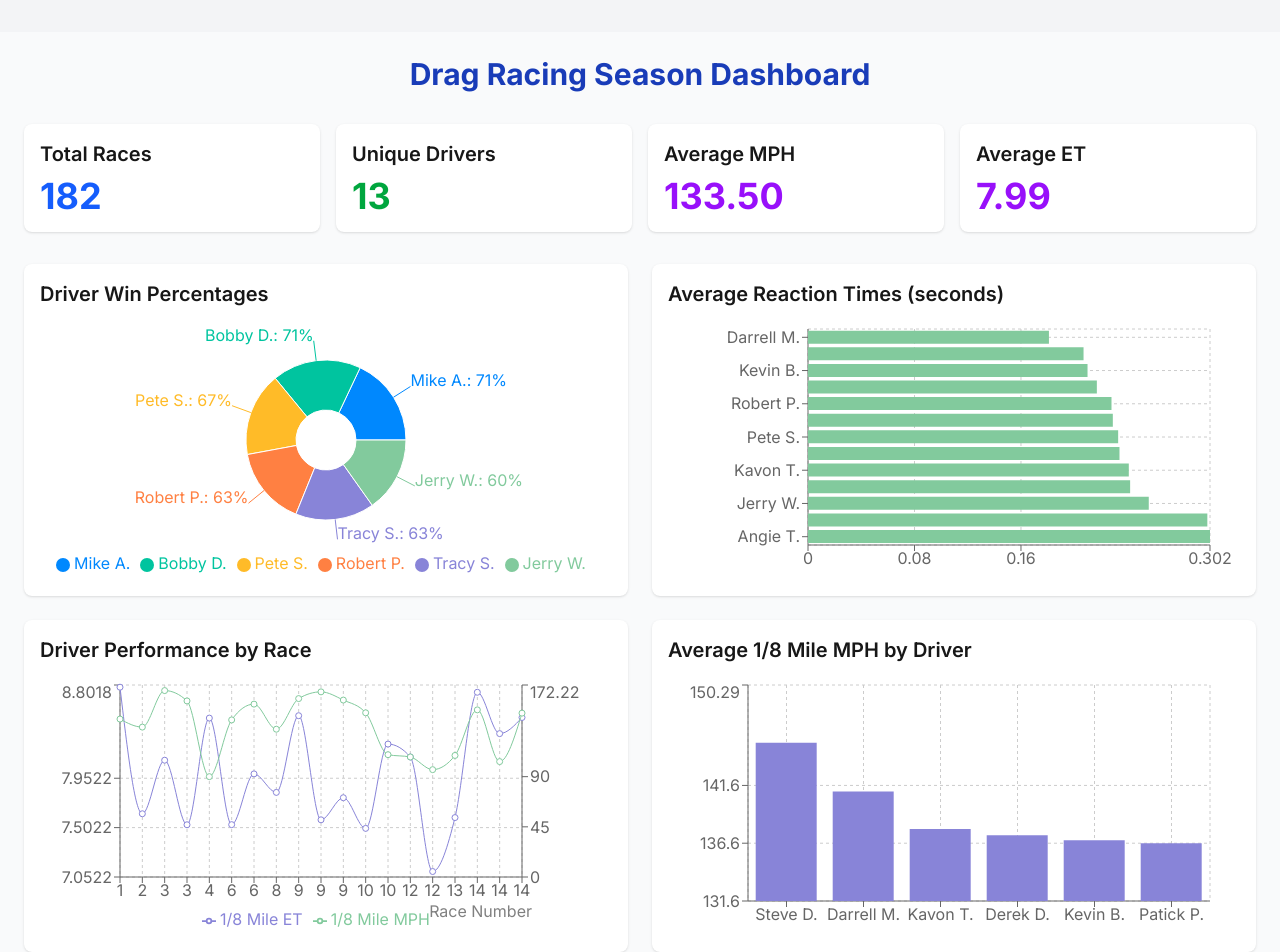
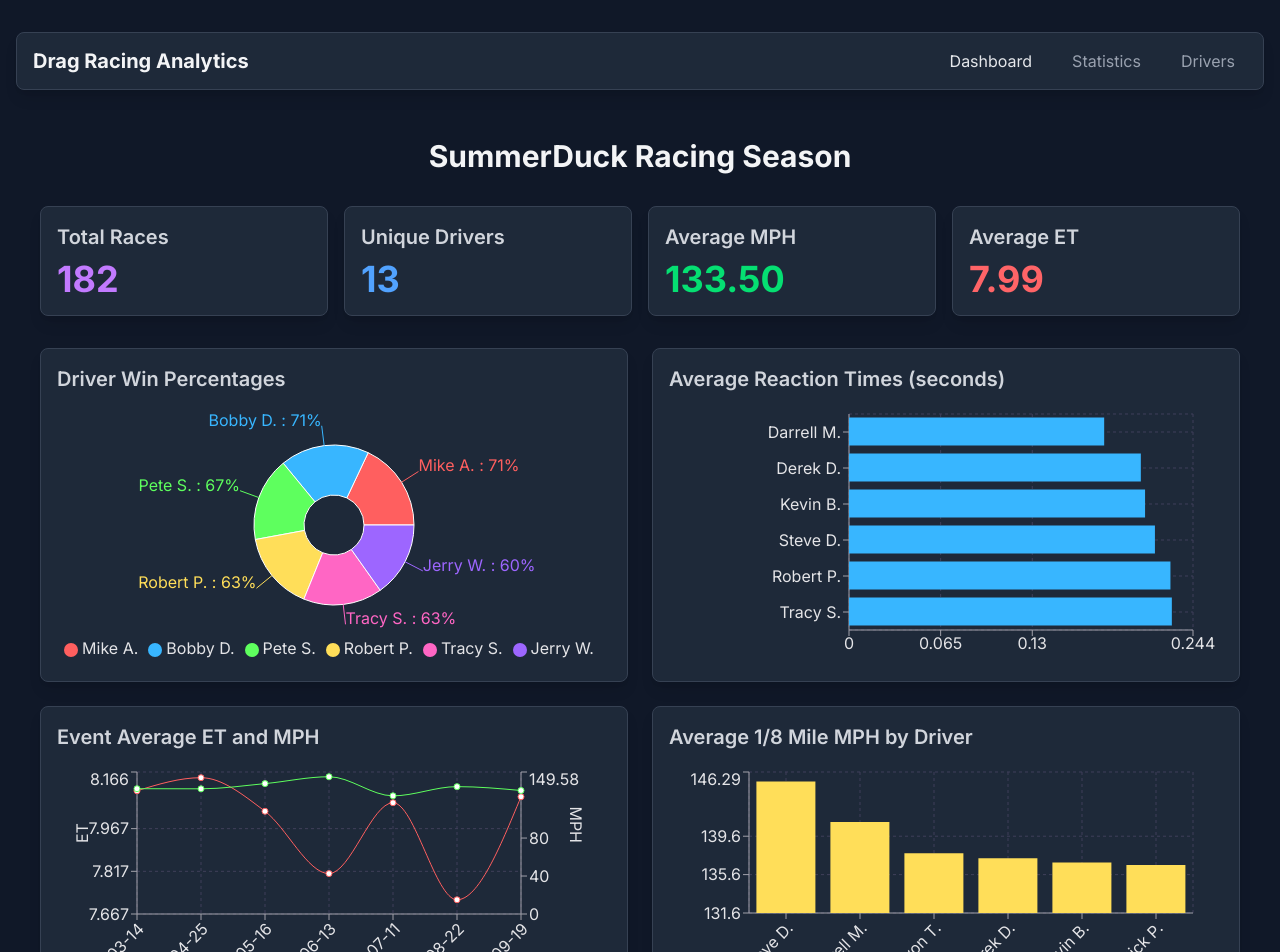
Before and after one commit to Codykilpatrick/summerduck-dashboard, a Next.js app: page / in a window 1280 px wide. Shown: the top 952 px of the page. Built offline with nearby package versions, Linux system fonts and the light colour scheme.

Commit message:
Fix Dashboard domains

```diff
--- a/src/app/page.tsx
+++ b/src/app/page.tsx
@@ -5,9 +5,33 @@ import DashboardComponent from '@/components/DashboardComponent';
 
 export default function Home() {
   return (
-    <main className="min-h-screen bg-gray-100">
-      <div className="container mx-auto py-8">
+    <main className="min-h-screen bg-gray-900">
+      <div className="container mx-auto px-4 py-8">
+        {/* Optional Navbar */}
+        <nav className="mb-6 px-4 py-3 bg-gray-800 rounded-lg shadow-lg border border-gray-700">
+          <div className="flex justify-between items-center">
+            <div className="text-xl font-bold text-gray-100">Drag Racing Analytics</div>
+            <div className="flex space-x-4">
+              <button className="px-3 py-1 text-gray-200 hover:text-purple-400 focus:outline-none">
+                Dashboard
+              </button>
+              <button className="px-3 py-1 text-gray-400 hover:text-purple-400 focus:outline-none">
+                Statistics
+              </button>
+              <button className="px-3 py-1 text-gray-400 hover:text-purple-400 focus:outline-none">
+                Drivers
+              </button>
+            </div>
+          </div>
+        </nav>
+
+        {/* Dashboard Component */}
         <DashboardComponent />
+
+        {/* Optional Footer */}
+        <footer className="mt-8 px-4 py-3 text-center text-gray-400 text-sm">
+          © {new Date().getFullYear()} SummerDuck Racing | All rights reserved
+        </footer>
       </div>
     </main>
   );
--- a/src/components/DashboardComponent.tsx
+++ b/src/components/DashboardComponent.tsx
@@ -21,8 +21,14 @@ interface RaceRecord {
   WinLoss: string;
 }
 
-// Custom colors for charts
-const COLORS = ['#0088FE', '#00C49F', '#FFBB28', '#FF8042', '#8884d8', '#82ca9d'];
+// Custom dark theme colors
+const COLORS = ['#FF5F5F', '#38B6FF', '#5EFF5E', '#FFDE59', '#FF66C4', '#9D66FF'];
+const BACKGROUND_COLOR = '#1E1E2E';
+const CARD_COLOR = '#2A2A3C';
+const TEXT_COLOR = '#E4E4E7';
+const SECONDARY_TEXT_COLOR = '#A1A1AA';
+const ACCENT_COLOR = '#7C3AED';
+const GRID_COLOR = '#3F3F5A';
 
 const DashboardComponent = () => {
   const [raceData, setRaceData] = useState<RaceRecord[]>([]);
@@ -98,7 +104,7 @@ const DashboardComponent = () => {
       .map(([driver, stats]) => {
         const winRate = stats.total > 0 ? Math.round((stats.wins / stats.total) * 100) : 0;
         const [first, last] = driver.split(' ');
-        const displayName = last ? `${first} ${last[0]}.` : first; // Handle single-word names
+        const displayName = last ? `${first} ${last[0]}. ` : first; // Handle single-word names
 
         return {
           name: displayName,
@@ -134,34 +140,60 @@ const DashboardComponent = () => {
         value: parseFloat(avg.toFixed(3))
       };
     })
-    .sort((a, b) => a.value - b.value); // Remove slice to show all drivers
-
+    .sort((a, b) => a.value - b.value) // Remove slice to show all drivers
+    .slice(0, 6); // Top 6 drivers by reaction time
   setReactionTimes(avgReactions);
 
 
-    // Get performance metrics by race number for a specific driver
-    // Using the first driver with the most races for this example
-    const driverRaceCounts = Array.from(driverStats.entries())
-      .map(([driver, stats]) => ({driver, count: stats.total}))
-      .sort((a, b) => b.count - a.count);
+    // Calculate average ET and MPH by date
+    const datePerformanceMap = new Map<string, {
+      et: number[],
+      mph: number[],
+      count: number
+    }>();
 
-    if (driverRaceCounts.length > 0) {
-      const focusDriver = driverRaceCounts[0].driver;
+    data.forEach(record => {
+      if (!datePerformanceMap.has(record.Date)) {
+        datePerformanceMap.set(record.Date, {
+          et: [],
+          mph: [],
+          count: 0
+        });
+      }
 
-      const driverRaces = data
-        .filter(record => record.Driver === focusDriver)
-        .sort((a, b) => (a.RaceNumber || 0) - (b.RaceNumber || 0));
+      const dateStats = datePerformanceMap.get(record.Date)!;
 
-      const performanceData = driverRaces.map(race => ({
-        race: race.RaceNumber,
-        et: race['1/8ET'],
-        mph: race['1/8MPH'],
-        reaction: race.Reaction,
-        result: race.WinLoss
-      }));
+      if (record['1/8ET'] && record['1/8ET'] > 0) {
+        dateStats.et.push(record['1/8ET']);
+      }
 
-      setPerformanceByRace(performanceData);
-    }
+      if (record['1/8MPH'] && record['1/8MPH'] > 0) {
+        dateStats.mph.push(record['1/8MPH']);
+      }
+
+      dateStats.count += 1;
+    });
+
+    const performanceByDate = Array.from(datePerformanceMap.entries())
+      .map(([date, stats]) => {
+        const avgEt = stats.et.length > 0
+          ? stats.et.reduce((sum, val) => sum + val, 0) / stats.et.length
+          : 0;
+
+        const avgMph = stats.mph.length > 0
+          ? stats.mph.reduce((sum, val) => sum + val, 0) / stats.mph.length
+          : 0;
+
+        return {
+          date,
+          et: parseFloat(avgEt.toFixed(3)),
+          mph: parseFloat(avgMph.toFixed(2)),
+          count: stats.count
+        };
+      })
+      .sort((a, b) => new Date(a.date).getTime() - new Date(b.date).getTime());
+
+    setPerformanceByRace(performanceByDate);
 
     // Calculate average speed by driver
     const speedsByDriver = new Map<string, number[]>();
@@ -192,41 +224,68 @@ const DashboardComponent = () => {
     setAvgSpeedByDriver(avgSpeeds);
   };
 
+  // Custom chart theme components
+  const CustomTooltip = ({ active, payload, label }: any) => {
+    if (active && payload && payload.length) {
+      return (
+        <div className="bg-gray-800 border border-gray-700 p-2 rounded shadow-lg text-gray-200">
+          <p className="font-semibold">{`${label}`}</p>
+          {payload.map((entry: any, index: number) => (
+            <p key={`item-${index}`} style={{ color: entry.color }}>
+              {`${entry.name}: ${entry.value}`}
+            </p>
+          ))}
+        </div>
+      );
+    }
+    return null;
+  };
+
   if (loading) {
-    return <div className="flex justify-center items-center h-screen">Loading race data...</div>;
+    return (
+      <div className="flex justify-center items-center h-screen bg-gray-900 text-gray-200">
+        <div className="flex flex-col items-center">
+          <svg className="animate-spin h-10 w-10 text-purple-500 mb-4" xmlns="http://www.w3.org/2000/svg" fill="none" viewBox="0 0 24 24">
+            <circle className="opacity-25" cx="12" cy="12" r="10" stroke="currentColor" strokeWidth="4"></circle>
+            <path className="opacity-75" fill="currentColor" d="M4 12a8 8 0 018-8V0C5.373 0 0 5.373 0 12h4zm2 5.291A7.962 7.962 0 014 12H0c0 3.042 1.135 5.824 3 7.938l3-2.647z"></path>
+          </svg>
+          <span className="text-xl">Loading race data...</span>
+        </div>
+      </div>
+    );
   }
 
   if (error) {
-    return <div className="text-red-500 p-4">Error: {error}</div>;
+    return <div className="text-red-500 p-4 bg-gray-900">Error: {error}</div>;
   }
 
-  console.log(performanceByRace);
+  console.log(raceData);
 
   return (
-    <div className="p-6 bg-gray-50">
-      <h1 className="text-3xl font-bold mb-8 text-center text-blue-800">Drag Racing Season Dashboard</h1>
+    <div className="p-6 bg-gray-900 text-gray-200 min-h-screen">
+      <h1 className="text-3xl font-bold mb-8 text-center text-gray-100">SummerDuck Racing Season</h1>
 
       {/* Stats overview */}
       <div className="grid grid-cols-1 md:grid-cols-4 gap-4 mb-8">
-        <div className="bg-white p-4 rounded-lg shadow">
-          <h2 className="text-xl font-semibold mb-2">Total Races</h2>
-          <p className="text-4xl font-bold text-blue-600">{raceData.length}</p>
+        <div className="bg-gray-800 p-4 rounded-lg shadow-lg border border-gray-700">
+          <h2 className="text-xl font-semibold mb-2 text-gray-300">Total Races</h2>
+          <p className="text-4xl font-bold text-purple-400">{raceData.length}</p>
         </div>
-        <div className="bg-white p-4 rounded-lg shadow">
-          <h2 className="text-xl font-semibold mb-2">Unique Drivers</h2>
-          <p className="text-4xl font-bold text-green-600">
+        <div className="bg-gray-800 p-4 rounded-lg shadow-lg border border-gray-700">
+          <h2 className="text-xl font-semibold mb-2 text-gray-300">Unique Drivers</h2>
+          <p className="text-4xl font-bold text-blue-400">
             {new Set(raceData.map(record => record.Driver)).size}
           </p>
         </div>
-        <div className="bg-white p-4 rounded-lg shadow">
-          <h2 className="text-xl font-semibold mb-2">Average MPH</h2>
-          <p className="text-4xl font-bold text-purple-600">
+        <div className="bg-gray-800 p-4 rounded-lg shadow-lg border border-gray-700">
+          <h2 className="text-xl font-semibold mb-2 text-gray-300">Average MPH</h2>
+          <p className="text-4xl font-bold text-green-400">
             {(raceData.reduce((sum, record) => sum + (record['1/8MPH'] || 0), 0) / raceData.length).toFixed(2)}
           </p>
         </div>
-        <div className="bg-white p-4 rounded-lg shadow">
-          <h2 className="text-xl font-semibold mb-2">Average ET</h2>
-          <p className="text-4xl font-bold text-purple-600">
+        <div className="bg-gray-800 p-4 rounded-lg shadow-lg border border-gray-700">
+          <h2 className="text-xl font-semibold mb-2 text-gray-300">Average ET</h2>
+          <p className="text-4xl font-bold text-red-400">
             {(raceData.reduce((sum, record) => sum + (record['1/8ET'] || 0), 0) / raceData.length).toFixed(2)}
           </p>
         </div>
@@ -235,8 +294,8 @@ const DashboardComponent = () => {
       {/* Charts grid */}
       <div className="grid grid-cols-1 md:grid-cols-2 gap-6">
         {/* Driver Win Rates */}
-        <div className="bg-white p-4 rounded-lg shadow">
-          <h2 className="text-xl font-semibold mb-4">Driver Win Percentages</h2>
+        <div className="bg-gray-800 p-4 rounded-lg shadow-lg border border-gray-700">
+          <h2 className="text-xl font-semibold mb-4 text-gray-300">Driver Win Percentages</h2>
           <div className="h-64">
             <ResponsiveContainer width="100%" height="100%">
               <PieChart>
@@ -256,66 +315,112 @@ const DashboardComponent = () => {
                     <Cell key={`cell-${index}`} fill={COLORS[index % COLORS.length]} />
                   ))}
                 </Pie>
-                <Tooltip formatter={(value: any) => `${value}%`} />
-                <Legend />
+                <Legend formatter={(value, entry) => <span style={{ color: '#E4E4E7' }}>{value}</span>} />
               </PieChart>
             </ResponsiveContainer>
           </div>
         </div>
 
         {/* Driver Reaction Times */}
-        <div className="bg-white p-4 rounded-lg shadow">
-          <h2 className="text-xl font-semibold mb-4">Average Reaction Times (seconds)</h2>
+        <div className="bg-gray-800 p-4 rounded-lg shadow-lg border border-gray-700">
+          <h2 className="text-xl font-semibold mb-4 text-gray-300">Average Reaction Times (seconds)</h2>
           <div className="h-64">
             <ResponsiveContainer width="100%" height="100%">
               <BarChart
                 data={reactionTimes}
                 layout="vertical"
-                margin={{ top: 5, right: 30, left: 60, bottom: 5 }}
+                margin={{ top: 5, right: 30, left: 80, bottom: 5 }}
               >
-                <CartesianGrid strokeDasharray="3 3" />
-                <XAxis type="number" domain={[0, 'dataMax']} />
-                <YAxis dataKey="driver" type="category" width={80} />
-                <Tooltip formatter={(value: any) => value.toFixed(3)} />
-                <Bar dataKey="value" fill="#82ca9d" name="Reaction Time" />
+                <CartesianGrid strokeDasharray="3 3" stroke="#3F3F5A" />
+                <XAxis
+                  type="number"
+                  domain={[0, 'dataMax + 0.015']}
+                  tick={{ fill: '#E4E4E7' }}
+                  stroke="#A1A1AA"
+                />
+                <YAxis
+                  dataKey="driver"
+                  type="category"
+                  width={100}
+                  tick={{ fill: '#E4E4E7' }}
+                  stroke="#A1A1AA"
+                  interval={0}
+                />
+                <Tooltip content={<CustomTooltip />} formatter={(value: any) => value.toFixed(3)} />
+                <Bar dataKey="value" fill="#38B6FF" name="Reaction Time" />
               </BarChart>
             </ResponsiveContainer>
           </div>
         </div>
 
         {/* Performance Trends */}
-        <div className="bg-white p-4 rounded-lg shadow">
-          <h2 className="text-xl font-semibold mb-4">Driver Performance by Race</h2>
+        <div className="bg-gray-800 p-4 rounded-lg shadow-lg border border-gray-700">
+          <h2 className="text-xl font-semibold mb-4 text-gray-300">Event Average ET and MPH</h2>
           <div className="h-64">
             <ResponsiveContainer width="100%" height="100%">
               <LineChart
                 data={performanceByRace}
                 margin={{ top: 5, right: 30, left: 20, bottom: 5 }}
               >
-                <CartesianGrid strokeDasharray="3 3" />
-                <XAxis dataKey="race" label={{ value: 'Race Number', position: 'insideBottomRight', offset: -10 }} />
-                <YAxis yAxisId="left" domain={['dataMin - 0.05', 'dataMax + 0.02']} />
-                <YAxis yAxisId="right" orientation="right" domain={[0, 'dataMax + 5']} />
-                <Tooltip />
-                <Legend />
-                <Line yAxisId="left" type="monotone" dataKey="et" stroke="#8884d8" name="1/8 Mile ET" />
-                <Line yAxisId="right" type="monotone" dataKey="mph" stroke="#82ca9d" name="1/8 Mile MPH" />
+                <CartesianGrid strokeDasharray="3 3" stroke="#3F3F5A" />
+                <XAxis
+                  dataKey="date"
+                  tick={{ fill: '#E4E4E7' }}
+                  stroke="#A1A1AA"
+                  angle={-45}
+                  textAnchor="end"
+                  height={80}
+                />
+                <YAxis
+                  yAxisId="left"
+                  domain={['dataMin - 0.05', 'dataMax + 0.02']}
+                  tick={{ fill: '#E4E4E7' }}
+                  stroke="#A1A1AA"
+                  label={{ value: 'ET', angle: -90, position: 'insideLeft', fill: '#E4E4E7' }}
+                />
+                <YAxis
+                  yAxisId="right"
+                  orientation="right"
+                  domain={[0, 'dataMax + 5']}
+                  tick={{ fill: '#E4E4E7' }}
+                  stroke="#A1A1AA"
+                  label={{ value: 'MPH', angle: 90, position: 'insideRight', fill: '#E4E4E7' }}
+                />
+                <Tooltip content={<CustomTooltip />} />
+                <Legend formatter={(value, entry) => <span style={{ color: '#E4E4E7' }}>{value}</span>} />
+                <Line yAxisId="left" type="monotone" dataKey="et" stroke="#FF5F5F" name="Avg 1/8 Mile ET" />
+                <Line yAxisId="right" type="monotone" dataKey="mph" stroke="#5EFF5E" name="Avg 1/8 Mile MPH" />
               </LineChart>
             </ResponsiveContainer>
           </div>
         </div>
 
         {/* Average Speed by Driver */}
-        <div className="bg-white p-4 rounded-lg shadow">
-          <h2 className="text-xl font-semibold mb-4">Average 1/8 Mile MPH by Driver</h2>
+        <div className="bg-gray-800 p-4 rounded-lg shadow-lg border border-gray-700">
+          <h2 className="text-xl font-semibold mb-4 text-gray-300">Average 1/8 Mile MPH by Driver</h2>
           <div className="h-64">
             <ResponsiveContainer width="100%" height="100%">
-              <BarChart data={avgSpeedByDriver} margin={{ top: 5, right: 30, left: 20, bottom: 5 }}>
-                <CartesianGrid strokeDasharray="3 3" />
-                <XAxis dataKey="driver" />
-                <YAxis domain={['dataMin - 5', 'dataMax + 5']} />
-                <Tooltip />
-                <Bar dataKey="speed" fill="#8884d8" name="Avg MPH" />
+              <BarChart
+                data={avgSpeedByDriver}
+                margin={{ top: 5, right: 30, left: 20, bottom: 50 }}
+              >
+                <CartesianGrid strokeDasharray="3 3" stroke="#3F3F5A" />
+                <XAxis
+                  dataKey="driver"
+                  tick={{ fill: '#E4E4E7' }}
+                  stroke="#A1A1AA"
+                  angle={-45}
+                  textAnchor="end"
+                  height={60}
+                  interval={0}
+                />
+                <YAxis
+                  domain={['dataMin - 5', 'dataMax + 1']}
+                  tick={{ fill: '#E4E4E7' }}
+                  stroke="#A1A1AA"
+                />
+                <Tooltip content={<CustomTooltip />} />
+                <Bar dataKey="speed" fill="#FFDE59" name="Avg MPH" />
               </BarChart>
             </ResponsiveContainer>
           </div>
```
